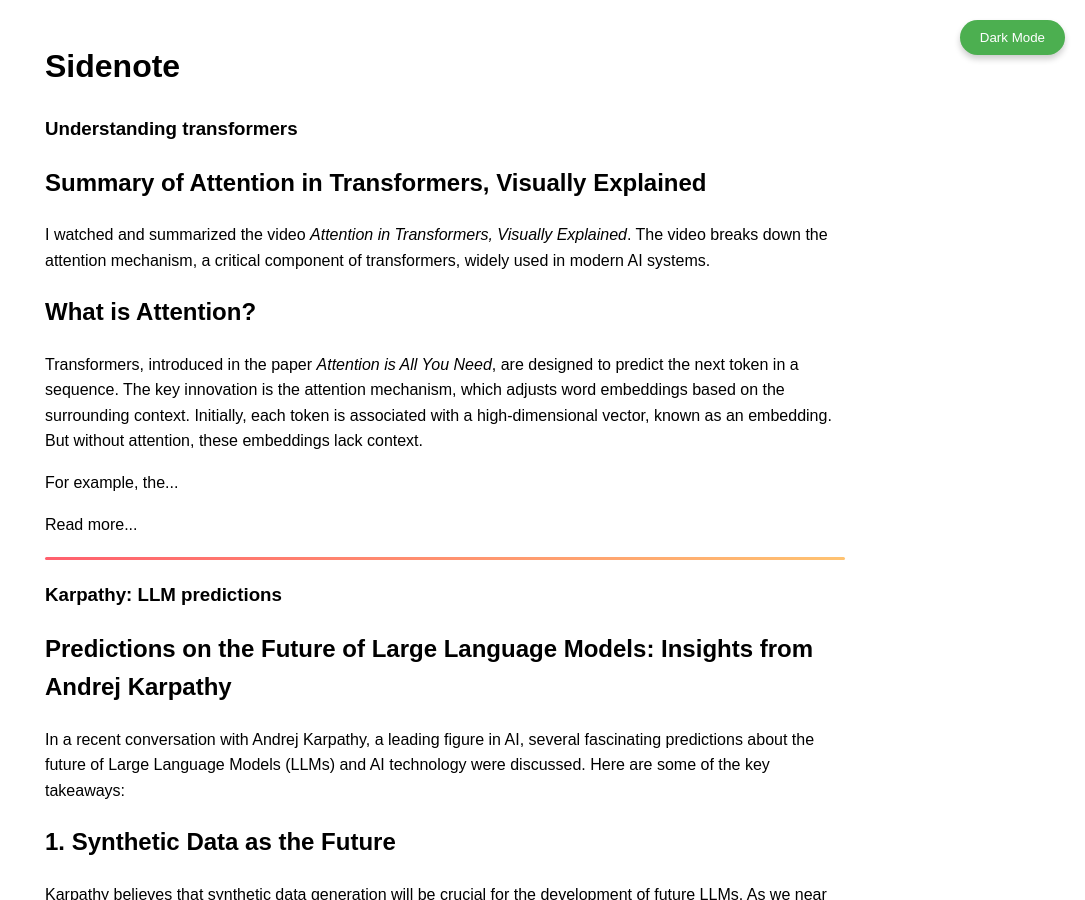
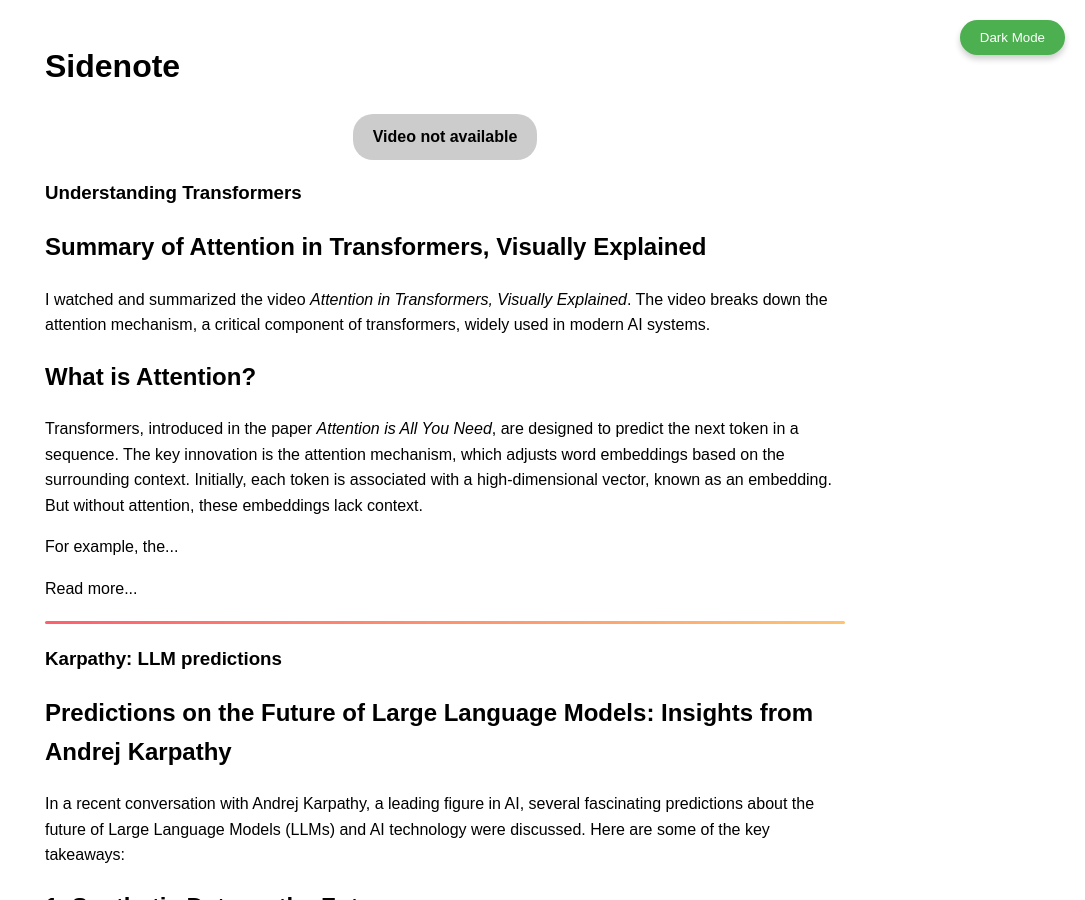
Before and after one commit to itmustalwaysbenight/sidenote, a Jekyll site: the page built from index.html, in a window 1280 px wide and 900 px high. Shown: the whole window, without its empty margins (195-1280 px from the left). Built offline with Jekyll 4.4.1, drawn with Linux system fonts in a browser that asks for light colours.

Commit message:
adding external url

```diff
--- a/_layouts/default.html
+++ b/_layouts/default.html
@@ -140,8 +140,22 @@
     </header>
 
     <main>
+        <h1>{{ page.title }}</h1>
+
+        <!-- Add the external link if it exists -->
+        {% if page.external_url %}
+        <div class="external-link">
+            <a href="{{ page.external_url }}" target="_blank">Watch the video</a>
+        </div>
+        {% else %}
+        <div class="external-link">
+            <a class="nolink">Video not available</a>
+        </div>
+        {% endif %}
+
         {{ content }}
     </main>
+
 
     <footer></footer>
 
```
Also changed, not shown: _posts/2024-09-12-3Blue1Brown-transformers.md (+1 -1 lines).
